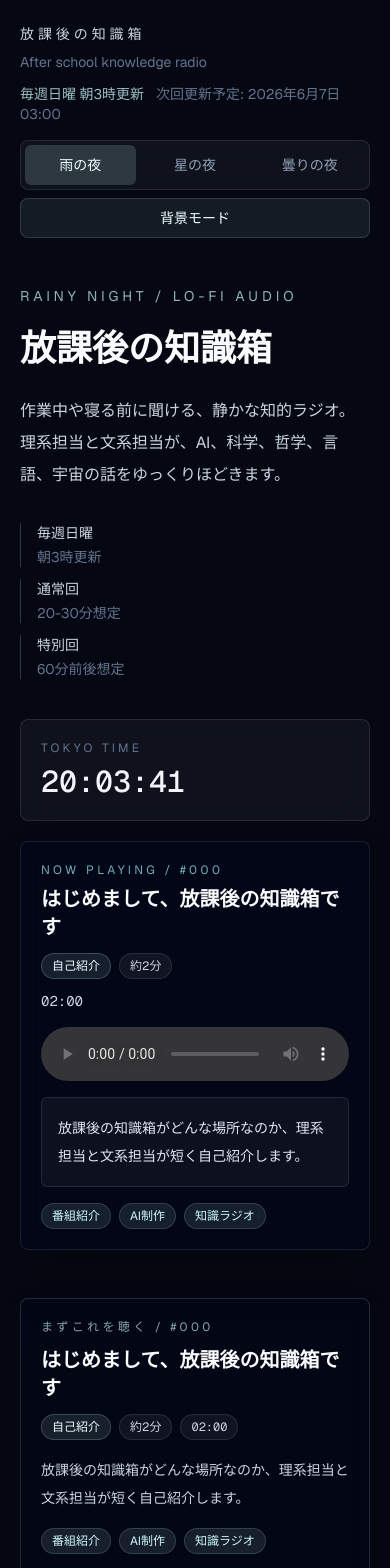
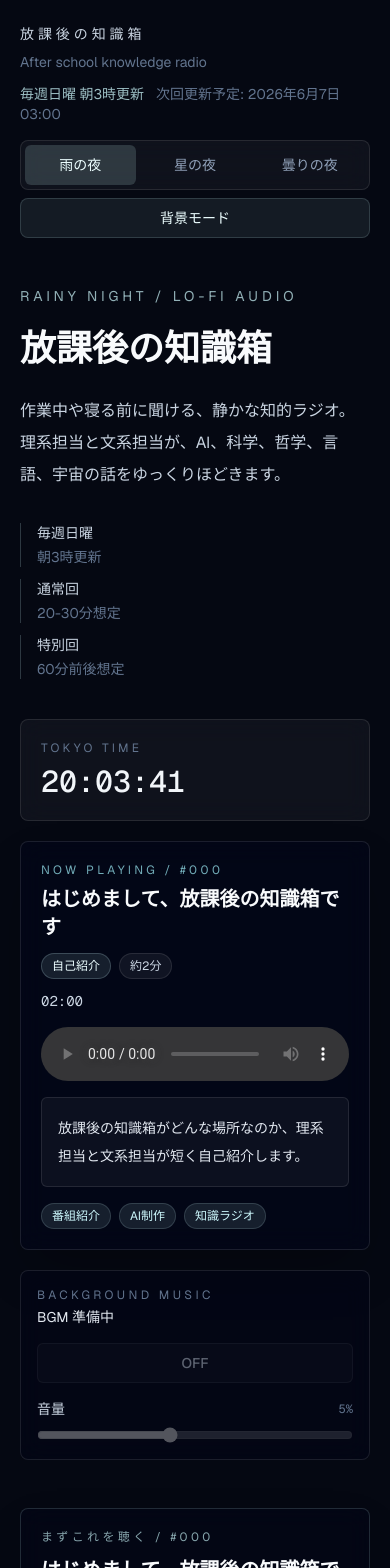
Before and after one commit to yumirima1/houkago-no-chishikibako, a Next.js app: page / in a window 390 px wide. Shown: the top 1568 px of the page. Built offline with nearby package versions, Linux system fonts and the light colour scheme; no server answers.

Commit message:
feat: add ambient bgm controls

```diff
--- /dev/null
+++ b/src/components/BgmControls.tsx
@@ -0,0 +1,75 @@
+"use client";
+
+type BgmControlsProps = {
+  enabled: boolean;
+  isAvailable: boolean;
+  onEnabledChange: (enabled: boolean) => void;
+  onVolumeChange: (volume: number) => void;
+  volume: number;
+};
+
+const MAX_BGM_VOLUME = 0.12;
+
+export function BgmControls({
+  enabled,
+  isAvailable,
+  onEnabledChange,
+  onVolumeChange,
+  volume,
+}: BgmControlsProps) {
+  const isOn = enabled && isAvailable;
+  const volumePercent = Math.round(volume * 100);
+
+  return (
+    <section
+      aria-label="BGM設定"
+      className="rounded-lg border border-white/10 bg-slate-950/58 p-4 backdrop-blur-md"
+    >
+      <div className="flex flex-col gap-4 sm:flex-row sm:items-center sm:justify-between">
+        <div>
+          <p className="text-xs uppercase tracking-[0.28em] text-slate-500">
+            Background music
+          </p>
+          <p className="mt-1 text-sm text-slate-200">
+            {isAvailable ? "BGM" : "BGM 準備中"}
+          </p>
+        </div>
+
+        <button
+          aria-checked={isOn}
+          className={`min-h-10 rounded-md border px-4 text-sm font-medium transition-colors focus:outline-none focus:ring-2 focus:ring-cyan-200/60 ${
+            isOn
+              ? "border-cyan-100/30 bg-cyan-100/[0.16] text-cyan-50"
+              : "border-white/10 bg-white/[0.045] text-slate-300 hover:bg-white/[0.08]"
+          } disabled:cursor-not-allowed disabled:opacity-45 disabled:hover:bg-white/[0.045]`}
+          disabled={!isAvailable}
+          onClick={() => onEnabledChange(!enabled)}
+          role="switch"
+          type="button"
+        >
+          {isOn ? "ON" : "OFF"}
+        </button>
+      </div>
+
+      <label className="mt-4 grid gap-2 text-sm text-slate-300">
+        <span className="flex items-center justify-between gap-3">
+          <span>音量</span>
+          <span className="font-mono text-xs text-slate-500">
+            {volumePercent}%
+          </span>
+        </span>
+        <input
+          aria-label="BGM音量"
+          className="w-full accent-cyan-200 disabled:opacity-40"
+          disabled={!isAvailable}
+          max={MAX_BGM_VOLUME}
+          min={0}
+          onChange={(event) => onVolumeChange(Number(event.currentTarget.value))}
+          step={0.01}
+          type="range"
+          value={volume}
+        />
+      </label>
+    </section>
+  );
+}
--- a/src/components/ListeningRoom.tsx
+++ b/src/components/ListeningRoom.tsx
@@ -4,6 +4,7 @@ import { useCallback, useEffect, useMemo, useRef, useState } from "react";
 
 import { AudioPlayer } from "@/components/AudioPlayer";
 import { BackgroundModeOverlay } from "@/components/BackgroundModeOverlay";
+import { BgmControls } from "@/components/BgmControls";
 import { Clock } from "@/components/Clock";
 import { EpisodeList } from "@/components/EpisodeList";
 import {
@@ -20,6 +21,7 @@ import {
   getEpisodeTypeLabel,
   hasPlayableAudio,
 } from "@/data/episodes";
+import { useAmbientAudio } from "@/hooks/useAmbientAudio";
 
 const AUTO_HIDE_MS = 30_000;
 
@@ -159,6 +161,8 @@ export function ListeningRoom({ episodes }: ListeningRoomProps) {
   const [selectedTags, setSelectedTags] = useState<string[]>([]);
   const [shouldAutoPlayNext, setShouldAutoPlayNext] = useState(false);
   const [nextUpdateLabel, setNextUpdateLabel] = useState<string | null>(null);
+  const [isVoicePlaying, setIsVoicePlaying] = useState(false);
+  const bgm = useAmbientAudio({ isVoicePlaying });
 
   const selectedEpisode = useMemo(
     () =>
@@ -214,9 +218,12 @@ export function ListeningRoom({ episodes }: ListeningRoomProps) {
     }
   }, [isInterfaceHidden]);
 
-  const handlePlaybackChange = useCallback(() => undefined, []);
+  const handlePlaybackChange = useCallback((nextIsPlaying: boolean) => {
+    setIsVoicePlaying(nextIsPlaying);
+  }, []);
 
   const selectEpisode = useCallback((episodeId: string) => {
+    setIsVoicePlaying(false);
     setCurrentTime(0);
     setDuration(0);
     setSelectedEpisodeId(episodeId);
@@ -464,6 +471,13 @@ export function ListeningRoom({ episodes }: ListeningRoomProps) {
               onPlaybackChange={handlePlaybackChange}
               onTimeUpdate={setCurrentTime}
             />
+            <BgmControls
+              enabled={bgm.enabled}
+              isAvailable={bgm.isAvailable}
+              onEnabledChange={bgm.setEnabled}
+              onVolumeChange={bgm.setVolume}
+              volume={bgm.volume}
+            />
           </div>
         </section>
 
--- /dev/null
+++ b/src/hooks/useAmbientAudio.ts
@@ -0,0 +1,227 @@
+"use client";
+
+import { useCallback, useEffect, useRef, useState } from "react";
+
+export const COMMON_BGM_SRC = "/bgm/common-night-loop.mp3";
+
+const BGM_ENABLED_STORAGE_KEY = "houkago:bgm-enabled";
+const BGM_VOLUME_STORAGE_KEY = "houkago:bgm-volume";
+const DEFAULT_BGM_VOLUME = 0.05;
+const MAX_BGM_VOLUME = 0.12;
+const FADE_IN_MS = 3000;
+const FADE_OUT_MS = 1000;
+
+type UseAmbientAudioOptions = {
+  isVoicePlaying: boolean;
+  src?: string;
+};
+
+function clampVolume(value: number) {
+  if (!Number.isFinite(value)) {
+    return DEFAULT_BGM_VOLUME;
+  }
+
+  return Math.min(MAX_BGM_VOLUME, Math.max(0, value));
+}
+
+export function useAmbientAudio({
+  isVoicePlaying,
+  src = COMMON_BGM_SRC,
+}: UseAmbientAudioOptions) {
+  const audioRef = useRef<HTMLAudioElement | null>(null);
+  const fadeFrameRef = useRef<number | null>(null);
+  const fadeLevelRef = useRef(0);
+  const volumeRef = useRef(DEFAULT_BGM_VOLUME);
+  const [enabled, setEnabledState] = useState(false);
+  const [volume, setVolumeState] = useState(DEFAULT_BGM_VOLUME);
+  const [isAvailable, setIsAvailable] = useState(false);
+  const [hasLoadedSettings, setHasLoadedSettings] = useState(false);
+
+  const stopFade = useCallback(() => {
+    if (fadeFrameRef.current !== null) {
+      window.cancelAnimationFrame(fadeFrameRef.current);
+      fadeFrameRef.current = null;
+    }
+  }, []);
+
+  const applyVolume = useCallback(() => {
+    const audio = audioRef.current;
+
+    if (!audio) {
+      return;
+    }
+
+    audio.volume = clampVolume(volumeRef.current) * fadeLevelRef.current;
+  }, []);
+
+  const fadeTo = useCallback(
+    (targetLevel: number, durationMs: number, onComplete?: () => void) => {
+      const audio = audioRef.current;
+
+      if (!audio) {
+        onComplete?.();
+        return;
+      }
+
+      stopFade();
+
+      const startLevel = fadeLevelRef.current;
+      const startedAt = window.performance.now();
+
+      const tick = (now: number) => {
+        const elapsed = now - startedAt;
+        const progress = durationMs > 0 ? Math.min(1, elapsed / durationMs) : 1;
+
+        fadeLevelRef.current =
+          startLevel + (targetLevel - startLevel) * progress;
+        applyVolume();
+
+        if (progress < 1) {
+          fadeFrameRef.current = window.requestAnimationFrame(tick);
+          return;
+        }
+
+        fadeFrameRef.current = null;
+        onComplete?.();
+      };
+
+      fadeFrameRef.current = window.requestAnimationFrame(tick);
+    },
+    [applyVolume, stopFade],
+  );
+
+  const setEnabled = useCallback((nextEnabled: boolean) => {
+    setEnabledState(nextEnabled);
+  }, []);
+
+  const setVolume = useCallback((nextVolume: number) => {
+    setVolumeState(clampVolume(nextVolume));
+  }, []);
+
+  useEffect(() => {
+    volumeRef.current = volume;
+    applyVolume();
+  }, [applyVolume, volume]);
+
+  useEffect(() => {
+    const timer = window.setTimeout(() => {
+      const storedEnabled = window.localStorage.getItem(BGM_ENABLED_STORAGE_KEY);
+      const storedVolume = window.localStorage.getItem(BGM_VOLUME_STORAGE_KEY);
+
+      if (storedEnabled !== null) {
+        setEnabledState(storedEnabled === "true");
+      }
+
+      if (storedVolume !== null) {
+        setVolumeState(clampVolume(Number(storedVolume)));
+      }
+
+      setHasLoadedSettings(true);
+    }, 0);
+
+    return () => window.clearTimeout(timer);
+  }, []);
+
+  useEffect(() => {
+    if (!hasLoadedSettings) {
+      return;
+    }
+
+    window.localStorage.setItem(BGM_ENABLED_STORAGE_KEY, String(enabled));
+  }, [enabled, hasLoadedSettings]);
+
+  useEffect(() => {
+    if (!hasLoadedSettings) {
+      return;
+    }
+
+    window.localStorage.setItem(BGM_VOLUME_STORAGE_KEY, String(volume));
+  }, [hasLoadedSettings, volume]);
+
+  useEffect(() => {
+    const controller = new AbortController();
+
+    void fetch(src, {
+      method: "HEAD",
+      signal: controller.signal,
+    })
+      .then((response) => {
+        if (!controller.signal.aborted) {
+          setIsAvailable(response.ok);
+        }
+      })
+      .catch(() => {
+        if (!controller.signal.aborted) {
+          setIsAvailable(false);
+        }
+      });
+
+    return () => controller.abort();
+  }, [src]);
+
+  useEffect(() => {
+    const audio = new Audio(src);
+    audio.loop = true;
+    audio.preload = "none";
+    audio.volume = 0;
+    audioRef.current = audio;
+
+    const handleError = () => {
+      setIsAvailable(false);
+    };
+
+    audio.addEventListener("error", handleError);
+
+    return () => {
+      stopFade();
+      audio.removeEventListener("error", handleError);
+      audio.pause();
+      audioRef.current = null;
+    };
+  }, [src, stopFade]);
+
+  useEffect(() => {
+    const audio = audioRef.current;
+
+    if (!audio) {
+      return;
+    }
+
+    const shouldPlayBgm = enabled && isAvailable && isVoicePlaying;
+
+    if (!shouldPlayBgm) {
+      fadeTo(0, FADE_OUT_MS, () => {
+        audio.pause();
+        audio.currentTime = 0;
+      });
+      return;
+    }
+
+    const startBgm = async () => {
+      try {
+        if (audio.paused) {
+          fadeLevelRef.current = 0;
+          audio.volume = 0;
+          await audio.play();
+        }
+
+        fadeTo(1, FADE_IN_MS);
+      } catch {
+        fadeTo(0, FADE_OUT_MS, () => {
+          audio.pause();
+          audio.currentTime = 0;
+        });
+      }
+    };
+
+    void startBgm();
+  }, [enabled, fadeTo, isAvailable, isVoicePlaying]);
+
+  return {
+    enabled,
+    isAvailable,
+    setEnabled,
+    setVolume,
+    volume,
+  };
+}
```
